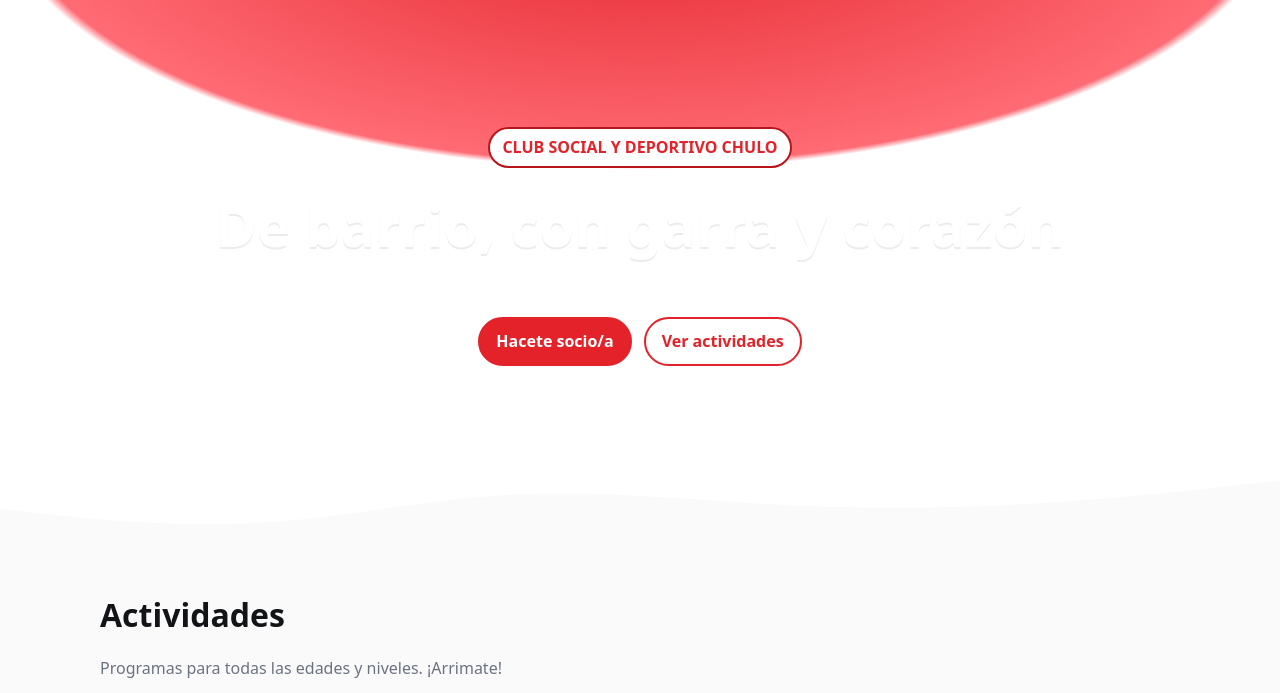
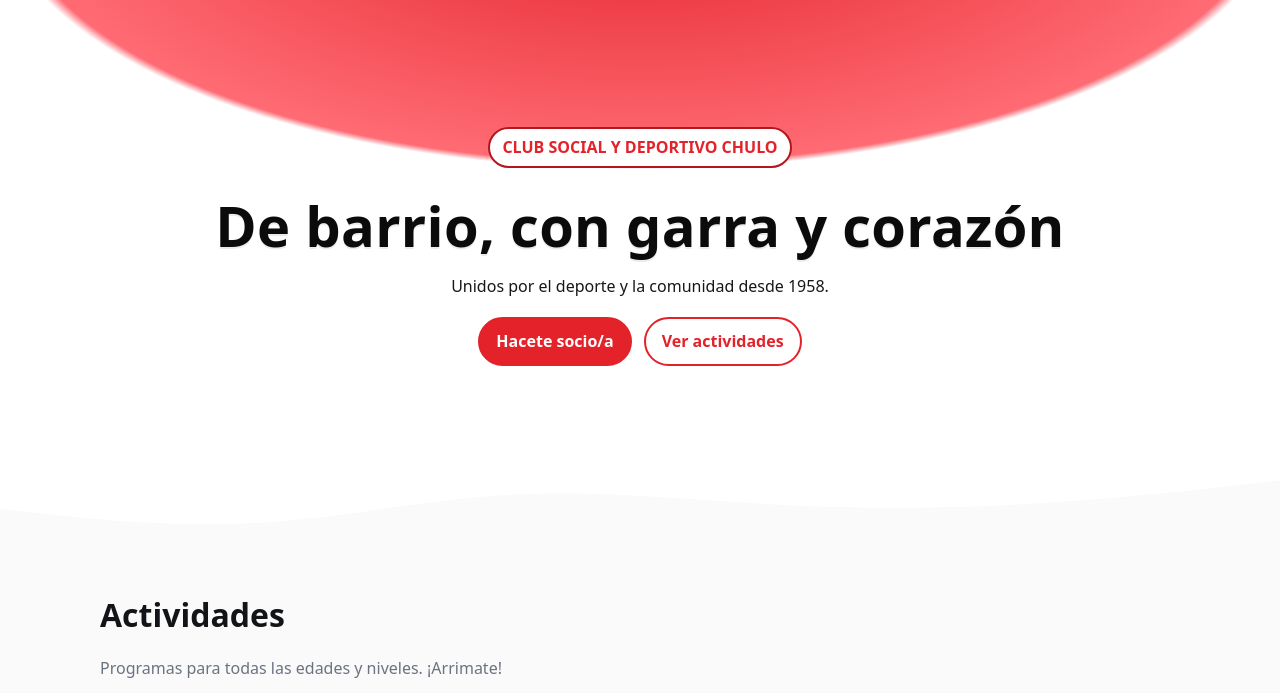
Before and after one commit to fifipereira/clubchulo, a plain HTML site: page index.html in a window 1280 px wide. Shown: the part 81-774 px from the top of the page. Drawn offline with Linux system fonts and the light colour scheme.

Commit message:
letras negras

```diff
--- a/index.html
+++ b/index.html
@@ -149,8 +149,8 @@ footer{background:#111;color:#d1d5db}
   <section class="hero">
     <div class="container hero-inner">
       <span class="badge">CLUB SOCIAL Y DEPORTIVO CHULO</span>
-      <h1>De barrio, con garra y corazón</h1>
-      <p>Unidos por el deporte y la comunidad desde 1958.</p>
+      <h1 style="color: #0b0b0b;">De barrio, con garra y corazón</h1>
+      <p style="color: #0b0b0b;">Unidos por el deporte y la comunidad desde 1958.</p>
       <div class="hero-buttons">
         <a class="btn primary" href="#socios">Hacete socio/a</a>
         <a class="btn ghost" href="#actividades">Ver actividades</a>
```
